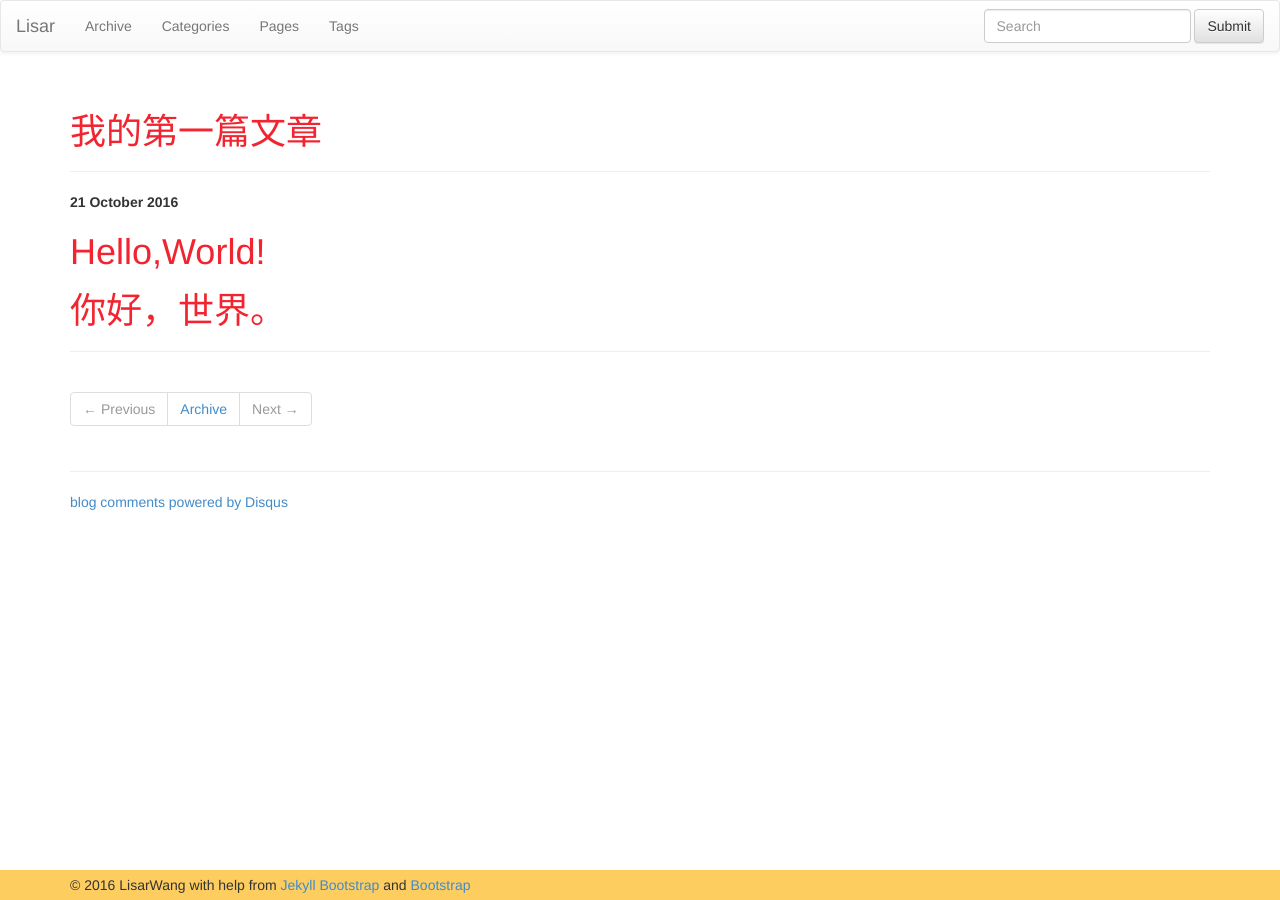
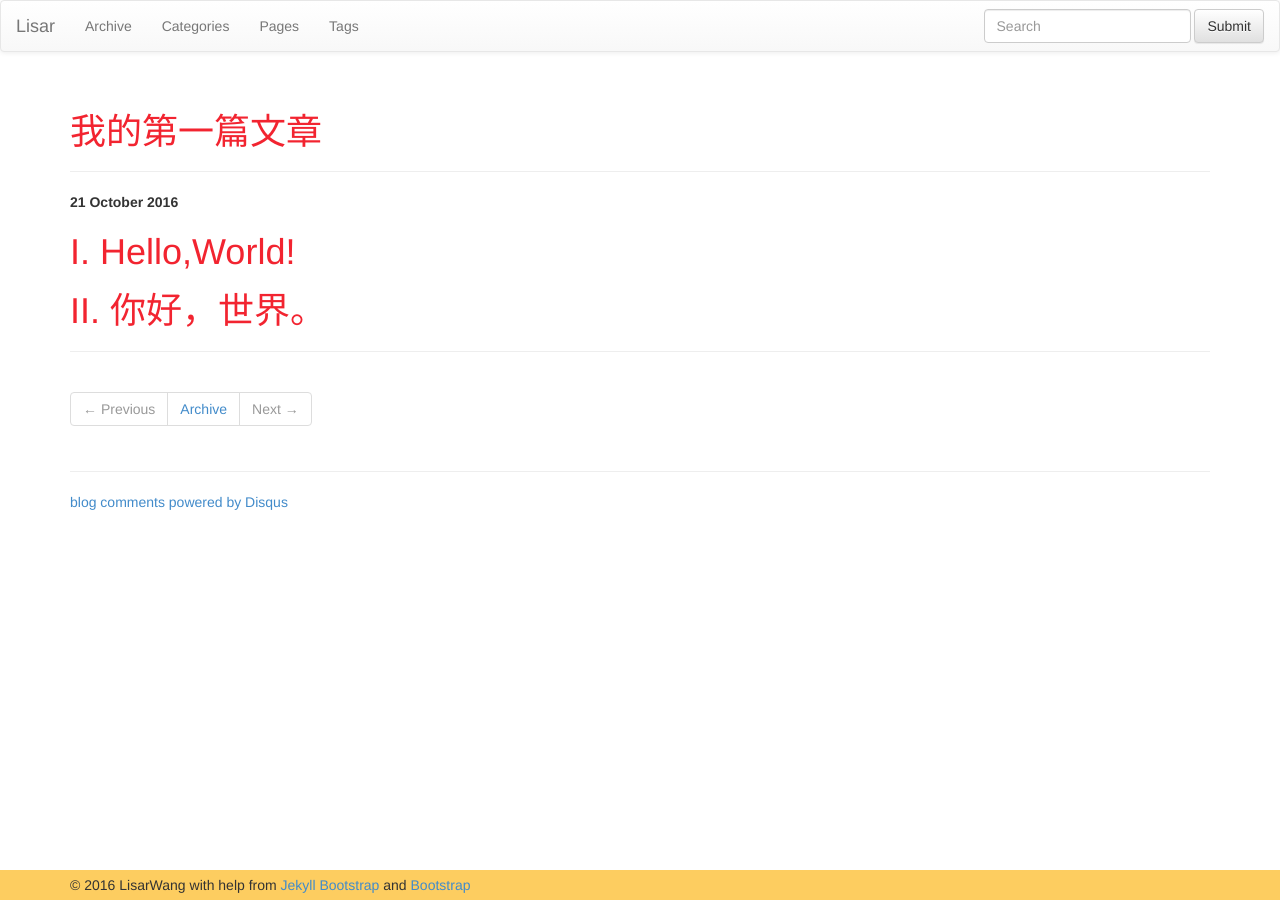
Before and after one commit to LisarWang/LisarWang.github.io, a Jekyll site: the page built from _posts/2016-10-21-first-doc.md, in a window 1280 px wide. Built offline with Jekyll 4.4.1, drawn with Linux system fonts in a browser that asks for light colours; nearby versions of some CDN libraries; comment, search, counter and statistics services are not loaded.

Commit message:
fix github pages

```diff
--- a/_posts/2016-10-21-first-doc.md
+++ b/_posts/2016-10-21-first-doc.md
@@ -7,5 +7,6 @@ tags: []
 ---
 {% include JB/setup %}
 
-# Hello,World!
-# 你好，世界。
+# I. Hello,World!
+
+# II. 你好，世界。
```
